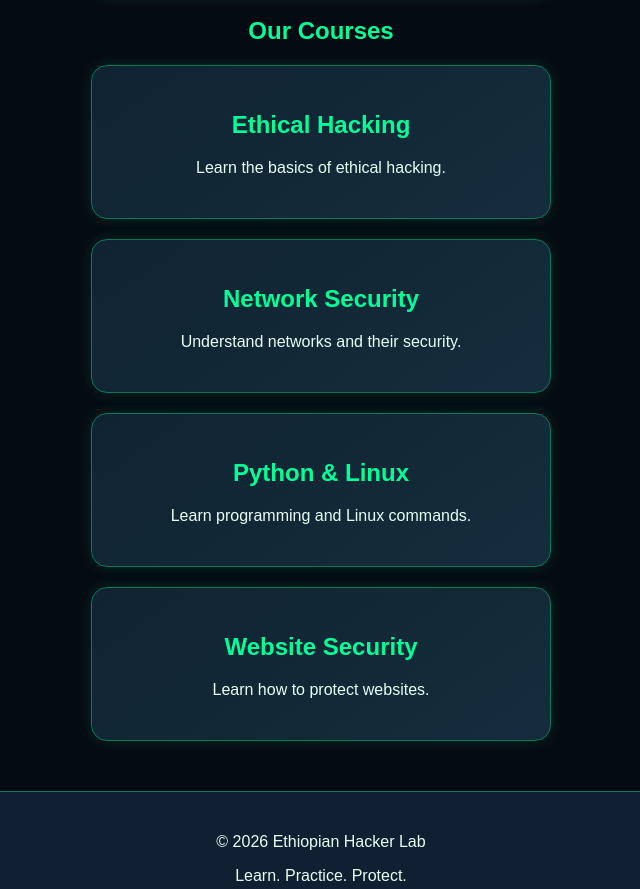
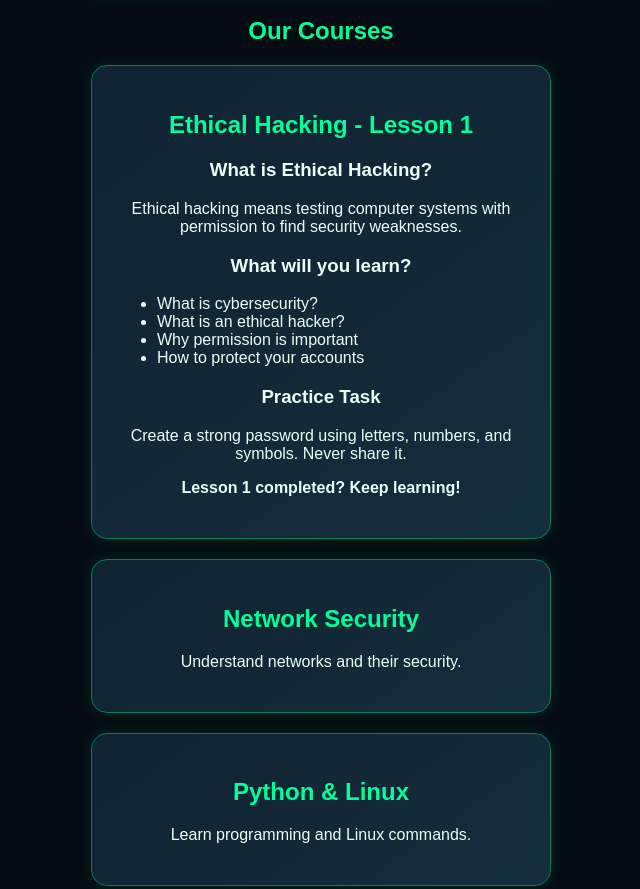
Before and after one commit to dagmtamrat1-a11y/ethiopian-hacker-lab, a plain HTML site: page index.html in a window 1280 px wide. Shown: the part 1538-2427 px from the top of the page, without its empty margins (319-959 px from the left). Drawn offline with Linux system fonts and the light colour scheme; no server answers.

Commit message:
Update index.html

```diff
--- a/index.html
+++ b/index.html
@@ -231,10 +231,33 @@ footer {
 
   <h2>Our Courses</h2>
 
-  <div class="card" id="courses">
-    <h2>Ethical Hacking</h2>
-    <p>Learn the basics of ethical hacking.</p>
-  </div>
+ <div class="card" id="courses">
+  <h2>Ethical Hacking - Lesson 1</h2>
+
+  <h3>What is Ethical Hacking?</h3>
+
+  <p>
+    Ethical hacking means testing computer systems
+    with permission to find security weaknesses.
+  </p>
+
+  <h3>What will you learn?</h3>
+
+  <ul style="text-align:left;">
+    <li>What is cybersecurity?</li>
+    <li>What is an ethical hacker?</li>
+    <li>Why permission is important</li>
+    <li>How to protect your accounts</li>
+  </ul>
+
+  <h3>Practice Task</h3>
+  <p>
+    Create a strong password using letters,
+    numbers, and symbols. Never share it.
+  </p>
+
+  <p><strong>Lesson 1 completed? Keep learning!</strong></p>
+</div>
 
   <div class="card">
     <h2>Network Security</h2>
```
